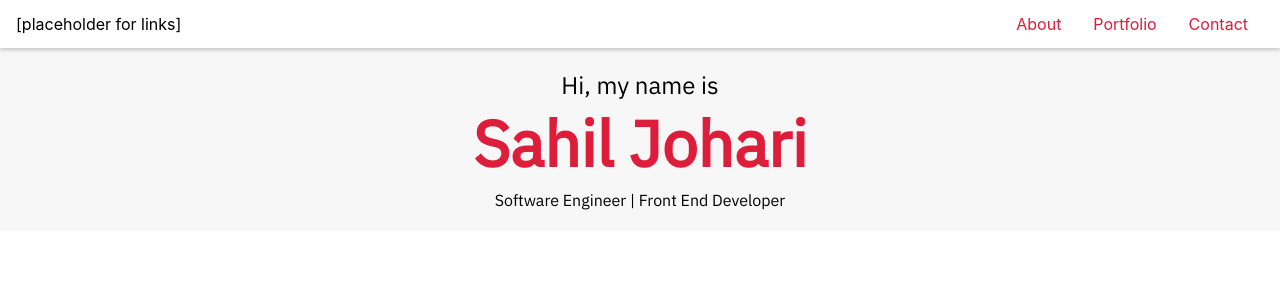
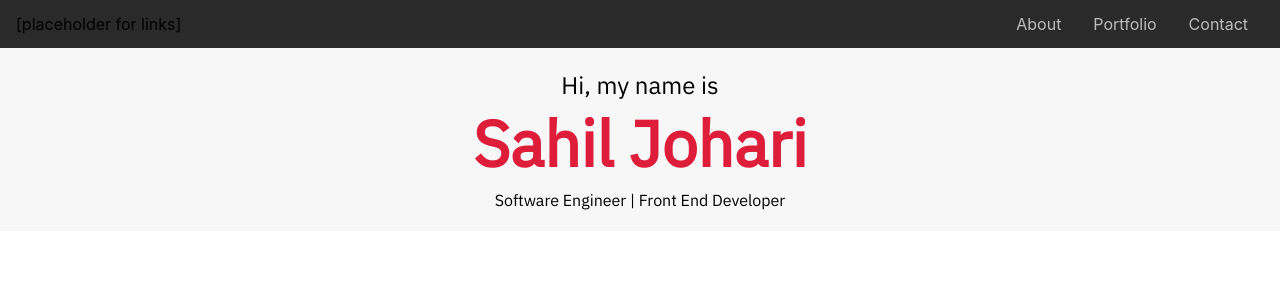
Before and after one commit to sahiljohari/portfolio-website, a React (Create React App) app: page / in a window 1280 px wide. Shown: the top 300 px of the page. Built offline with nearby package versions, Linux system fonts and the light colour scheme.

Commit message:
Theme changed to Dark

```diff
--- a/src/components/HeaderNav/style.css
+++ b/src/components/HeaderNav/style.css
@@ -5,8 +5,7 @@
   top: 0;
   left: 0;
   width: 100%;
-  background-color: #fff;
-  box-shadow: 0 2px 4px rgba(0, 0, 0, 0.2);
+  background-color: #2a2a2a;
   height: 3rem;
 }
 
@@ -28,13 +27,13 @@
 }
 
 .navbar__items div a {
-  color: #de1d3a;
+  color: #bcbcbc;
   text-decoration: none;
 }
 
 .navbar__items div a:hover,
 .navbar__items div a:active {
-  color: #000;
+  color: #fff;
 }
 
 .spacer {
--- a/src/components/SideDrawer/style.css
+++ b/src/components/SideDrawer/style.css
@@ -18,12 +18,12 @@
 .toggle-button__line {
   width: 1.75rem;
   height: 2px;
-  background: #de1d3a;
+  background: #fff;
 }
 
 .side-drawer {
   height: 20%;
-  background: #fff;
+  background: #2a2a2a;
   box-shadow: 2px 0 14px rgba(0, 0, 0, 0.3);
   position: fixed;
   top: 0;
@@ -54,7 +54,7 @@
 
 .side-drawer a {
   text-decoration: none;
-  color: #de1d3a;
+  color: #fff;
 }
 
 @media screen and (min-width: 600px) {
```
